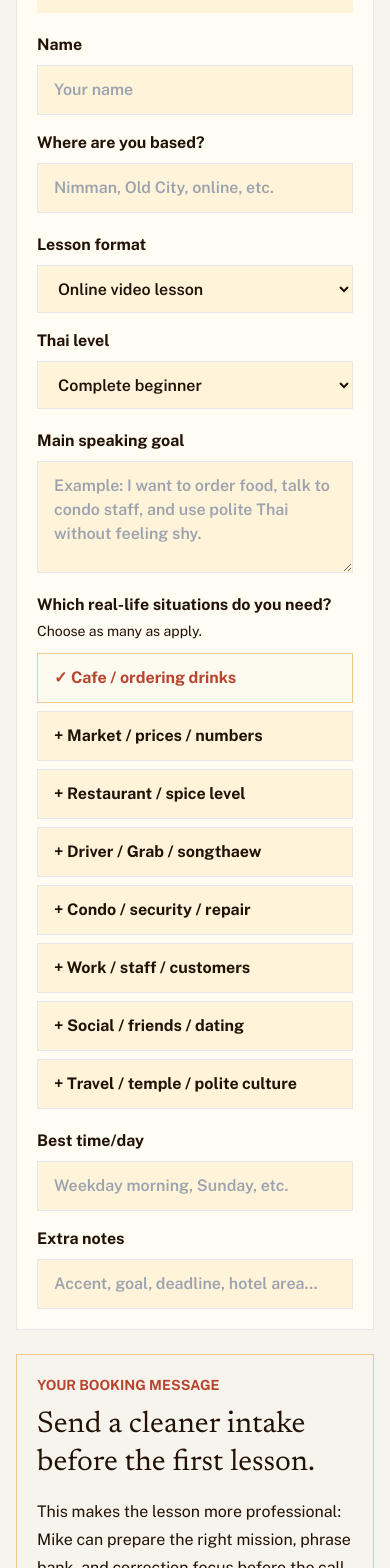
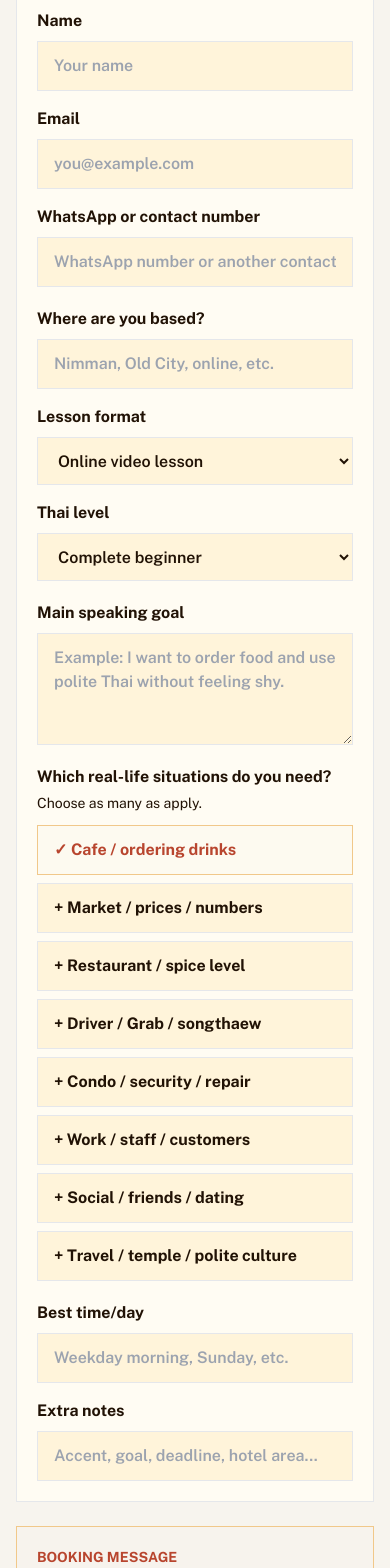
Before and after one commit to Mekjunkong/thai-culture, a Next.js app: page /book in a window 390 px wide. Shown: the part 1226-2794 px from the top of the page. Built offline with nearby package versions, Linux system fonts and the light colour scheme.

Commit message:
feat: clarify guided starter course offer and intake

```diff
--- a/app/book/IntakeForm.tsx
+++ b/app/book/IntakeForm.tsx
@@ -4,6 +4,8 @@ import { useEffect, useMemo, useState } from 'react'
 
 type IntakeState = {
   name: string
+  email: string
+  contact: string
   location: string
   format: string
   level: string
@@ -14,7 +16,7 @@ type IntakeState = {
 }
 
 const whatsappNumber = '66929894495'
-const DRAFT_KEY = 'tlcm-intake-draft-v1'
+const DRAFT_KEY = 'tlcm-intake-draft-v2'
 
 const situationOptions = [
   'Cafe / ordering drinks',
@@ -28,15 +30,11 @@ const situationOptions = [
 ]
 
 const initialState: IntakeState = {
-  name: '',
-  location: '',
-  format: 'Online video lesson',
-  level: 'Complete beginner',
-  goal: '',
-  situations: ['Cafe / ordering drinks'],
-  schedule: '',
-  notes: '',
+  name: '', email: '', contact: '', location: '', format: 'Online video lesson',
+  level: 'Complete beginner', goal: '', situations: ['Cafe / ordering drinks'], schedule: '', notes: '',
 }
+
+const inputClass = 'min-h-12 w-full rounded-none border border-tamarind/15 bg-jasmine px-4 py-3 font-semibold outline-none transition focus:border-clay focus:ring-4 focus:ring-clay/10'
 
 export default function IntakeForm() {
   const [form, setForm] = useState<IntakeState>(initialState)
@@ -44,25 +42,20 @@ export default function IntakeForm() {
 
   useEffect(() => {
     setCourseRequest(new URLSearchParams(window.location.search).get('product') === 'guided-starter-course')
-  }, [])
-
-  // Restore an in-progress draft (e.g. phone locked mid-form, tab reloaded).
-  useEffect(() => {
     try {
       const raw = window.localStorage.getItem(DRAFT_KEY)
-      if (raw) setForm((current) => ({ ...current, ...JSON.parse(raw) }))
+      if (raw) setForm(current => ({ ...current, ...JSON.parse(raw) }))
     } catch {
       // Ignore a corrupted draft and start fresh.
     }
   }, [])
 
-  // Autosave the draft as the learner fills it in.
   useEffect(() => {
     window.localStorage.setItem(DRAFT_KEY, JSON.stringify(form))
   }, [form])
 
   function updateField(field: keyof IntakeState, value: string) {
-    setForm((current) => ({ ...current, [field]: value }))
+    setForm(current => ({ ...current, [field]: value }))
   }
 
   function handleSend() {
@@ -70,25 +63,25 @@ export default function IntakeForm() {
   }
 
   function toggleSituation(option: string) {
-    setForm((current) => {
-      const exists = current.situations.includes(option)
-      return {
+    setForm(current => ({
       ...current,
-        situations: exists
-          ? current.situations.filter((item) => item !== option)
+      situations: current.situations.includes(option)
+        ? current.situations.filter(item => item !== option)
         : [...current.situations, option],
-      }
-    })
+    }))
   }
 
-  const message = useMemo(() => {
-    return encodeURIComponent(
-      [
+  const message = useMemo(() => encodeURIComponent([
     courseRequest
       ? 'Hi Mike, I want to request the Guided Starter Course (฿690, self-study, lifetime access).'
       : 'Hi Mike, I want to book Thai Lessons Chiang Mai.',
     '',
     `Name: ${form.name || '-'}`,
+    courseRequest ? `Login/account email: ${form.email || '-'}` : `Email: ${form.email || '-'}`,
+    `WhatsApp/contact: ${form.contact || '-'}`,
+    ...(courseRequest
+      ? [`Beginner goal (optional): ${form.goal || '-'}`]
+      : [
           `Where I live/stay: ${form.location || '-'}`,
           `Lesson format: ${form.format}`,
           `Thai level: ${form.level}`,
@@ -96,167 +89,76 @@ export default function IntakeForm() {
           `Situations I need: ${form.situations.join(', ') || '-'}`,
           `Best time/day: ${form.schedule || '-'}`,
           `Notes: ${form.notes || '-'}`,
+        ]),
     '',
     courseRequest
-          ? 'Please confirm payment instructions and manually confirm my course access. I understand this request is not an automatic purchase or instant access.'
+      ? 'Please reply with the current manual payment instructions and confirm access after payment is checked. I understand this request is not an automatic purchase or instant access.'
       : 'Please suggest the best first mission and price.',
-      ].join('\n')
-    )
-  }, [form, courseRequest])
+  ].join('\n')), [form, courseRequest])
 
-  const needsNudge = !form.name.trim() || !form.goal.trim()
+  const courseMissing = !form.name.trim() || !form.email.trim() || !form.contact.trim()
+  const lessonMissing = !form.name.trim() || !form.goal.trim()
 
   return (
     <div className="grid gap-6 lg:grid-cols-[1fr_0.82fr]">
-      <form className="min-w-0 rounded-none border border-tamarind/10 bg-surface p-5 md:p-7">
+      <form className="min-w-0 rounded-none border border-tamarind/10 bg-surface p-5 md:p-7" aria-labelledby="intake-heading">
+        <h2 id="intake-heading" className="sr-only">{courseRequest ? 'Guided Starter Course request' : 'Lesson intake'}</h2>
         {courseRequest && (
-          <p className="mb-5 rounded-none border-l-2 border-honey bg-jasmine px-4 py-3 text-sm font-semibold leading-6 text-tamarind/75">
+          <p className="mb-5 border border-honey bg-jasmine px-4 py-3 text-sm font-semibold leading-6 text-tamarind/75">
             <span className="block text-clay">Guided Starter Course · ฿690</span>
-            Self-study, lifetime access. This is a manual access request: Mike confirms payment and grants access after review. Nothing is purchased or unlocked automatically.
+            Self-study, lifetime access. This is a manual access request. Mike confirms payment and grants access after review. Nothing is purchased or unlocked automatically.
           </p>
         )}
-        <p className="mb-5 rounded-none bg-jasmine px-4 py-3 text-sm font-semibold leading-6 text-tamarind/75">
-          Your answers below build a WhatsApp message to Mike - nothing is sent until you tap the button. Your progress is saved automatically if you need to come back to this later.
+        <p className="mb-5 bg-jasmine px-4 py-3 text-sm font-semibold leading-6 text-tamarind/75">
+          Your answers build a WhatsApp message. Nothing is sent until you tap the button. Your draft is saved in this browser so you can return later.
         </p>
         <div className="grid gap-4 md:grid-cols-2">
-          <label className="grid gap-2 font-bold text-tamarind/78">
-            Name
-            <input
-              value={form.name}
-              onChange={(event) => updateField('name', event.target.value)}
-              className="min-h-12 rounded-none border border-tamarind/15 bg-jasmine px-4 py-3 font-semibold outline-none transition focus:border-clay focus:ring-4 focus:ring-clay/10"
-              placeholder="Your name"
-            />
+          <label htmlFor="intake-name" className="grid gap-2 font-bold text-tamarind/78">Name
+            <input id="intake-name" name="name" required value={form.name} onChange={event => updateField('name', event.target.value)} className={inputClass} placeholder="Your name" autoComplete="name" />
           </label>
-          <label className="grid gap-2 font-bold text-tamarind/78">
-            Where are you based?
-            <input
-              value={form.location}
-              onChange={(event) => updateField('location', event.target.value)}
-              className="min-h-12 rounded-none border border-tamarind/15 bg-jasmine px-4 py-3 font-semibold outline-none transition focus:border-clay focus:ring-4 focus:ring-clay/10"
-              placeholder="Nimman, Old City, online, etc."
-            />
+          <label htmlFor="intake-email" className="grid gap-2 font-bold text-tamarind/78">{courseRequest ? 'Login or account email' : 'Email'}
+            <input id="intake-email" name="email" type="email" required={courseRequest} value={form.email} onChange={event => updateField('email', event.target.value)} className={inputClass} placeholder="you@example.com" autoComplete="email" aria-describedby={courseRequest ? 'email-help' : undefined} />
+            {courseRequest && <span id="email-help" className="text-xs font-normal text-tamarind/60">Use the email you want matched to course access.</span>}
+          </label>
+          <label htmlFor="intake-contact" className="grid gap-2 font-bold text-tamarind/78">WhatsApp or contact number
+            <input id="intake-contact" name="contact" required={courseRequest} value={form.contact} onChange={event => updateField('contact', event.target.value)} className={inputClass} placeholder="WhatsApp number or another contact" autoComplete="tel" />
           </label>
         </div>
 
+        {courseRequest ? (
+          <label htmlFor="course-goal" className="mt-5 grid gap-2 font-bold text-tamarind/78">Beginner goal <span className="text-sm font-normal text-tamarind/55">optional</span>
+            <textarea id="course-goal" name="goal" value={form.goal} onChange={event => updateField('goal', event.target.value)} className={`${inputClass} min-h-28`} placeholder="What would you like to handle in Thai during your first month?" />
+          </label>
+        ) : (
+          <>
             <div className="mt-5 grid gap-4 md:grid-cols-2">
-          <label className="grid min-w-0 gap-2 font-bold text-tamarind/78">
-            Lesson format
-            <select
-              value={form.format}
-              onChange={(event) => updateField('format', event.target.value)}
-              className="min-h-12 w-full min-w-0 rounded-none border border-tamarind/15 bg-jasmine px-4 py-3 font-semibold outline-none transition focus:border-clay focus:ring-4 focus:ring-clay/10"
-            >
-              <option>Online video lesson</option>
-              <option>On-site cafe lesson in Chiang Mai</option>
-              <option>Chiang Mai Mission Walk</option>
-              <option>Not sure yet</option>
-            </select>
+              <label htmlFor="intake-location" className="grid gap-2 font-bold text-tamarind/78">Where are you based?
+                <input id="intake-location" name="location" value={form.location} onChange={event => updateField('location', event.target.value)} className={inputClass} placeholder="Nimman, Old City, online, etc." />
               </label>
-          <label className="grid min-w-0 gap-2 font-bold text-tamarind/78">
-            Thai level
-            <select
-              value={form.level}
-              onChange={(event) => updateField('level', event.target.value)}
-              className="min-h-12 w-full min-w-0 rounded-none border border-tamarind/15 bg-jasmine px-4 py-3 font-semibold outline-none transition focus:border-clay focus:ring-4 focus:ring-clay/10"
-            >
-              <option>Complete beginner</option>
-              <option>I know a few words</option>
-              <option>I can order simple things</option>
-              <option>I studied Thai before but need speaking confidence</option>
-            </select>
+              <label htmlFor="intake-format" className="grid gap-2 font-bold text-tamarind/78">Lesson format
+                <select id="intake-format" name="format" value={form.format} onChange={event => updateField('format', event.target.value)} className={inputClass}><option>Online video lesson</option><option>On-site cafe lesson in Chiang Mai</option><option>Chiang Mai Mission Walk</option><option>Not sure yet</option></select>
+              </label>
+              <label htmlFor="intake-level" className="grid gap-2 font-bold text-tamarind/78">Thai level
+                <select id="intake-level" name="level" value={form.level} onChange={event => updateField('level', event.target.value)} className={inputClass}><option>Complete beginner</option><option>I know a few words</option><option>I can order simple things</option><option>I studied Thai before but need speaking confidence</option></select>
               </label>
             </div>
-
-        <label className="mt-5 grid gap-2 font-bold text-tamarind/78">
-          Main speaking goal
-          <textarea
-            value={form.goal}
-            onChange={(event) => updateField('goal', event.target.value)}
-            className="min-h-28 rounded-none border border-tamarind/15 bg-jasmine px-4 py-3 font-semibold outline-none transition focus:border-clay focus:ring-4 focus:ring-clay/10"
-            placeholder="Example: I want to order food, talk to condo staff, and use polite Thai without feeling shy."
-          />
+            <label htmlFor="intake-goal" className="mt-5 grid gap-2 font-bold text-tamarind/78">Main speaking goal
+              <textarea id="intake-goal" name="goal" value={form.goal} onChange={event => updateField('goal', event.target.value)} className={`${inputClass} min-h-28`} placeholder="Example: I want to order food and use polite Thai without feeling shy." />
             </label>
-
-        <fieldset className="mt-5">
-          <legend className="font-bold text-tamarind">Which real-life situations do you need?</legend>
-          <p className="mt-1 text-sm text-tamarind/60">Choose as many as apply.</p>
-          <div className="mt-3 grid gap-2 md:grid-cols-2">
-            {situationOptions.map((option) => {
-              const checked = form.situations.includes(option)
-              return (
-                <button
-                  key={option}
-                  type="button"
-                  onClick={() => toggleSituation(option)}
-                  aria-pressed={checked}
-                  className={`rounded-none border px-4 py-3 text-left font-bold transition focus-visible:outline focus-visible:outline-2 focus-visible:outline-offset-4 focus-visible:outline-clay ${
-                    checked ? 'border-honey bg-sand/15 text-clay' : 'border-tamarind/10 bg-jasmine text-tamarind/70 hover:border-clay'
-                  }`}
-                >
-                  {checked ? '✓ ' : '+ '}{option}
-                </button>
-              )
-            })}
-          </div>
-        </fieldset>
-
-        <div className="mt-5 grid gap-4 md:grid-cols-2">
-          <label className="grid gap-2 font-bold text-tamarind/78">
-            Best time/day
-            <input
-              value={form.schedule}
-              onChange={(event) => updateField('schedule', event.target.value)}
-              className="min-h-12 rounded-none border border-tamarind/15 bg-jasmine px-4 py-3 font-semibold outline-none transition focus:border-clay focus:ring-4 focus:ring-clay/10"
-              placeholder="Weekday morning, Sunday, etc."
-            />
-          </label>
-          <label className="grid gap-2 font-bold text-tamarind/78">
-            Extra notes
-            <input
-              value={form.notes}
-              onChange={(event) => updateField('notes', event.target.value)}
-              className="min-h-12 rounded-none border border-tamarind/15 bg-jasmine px-4 py-3 font-semibold outline-none transition focus:border-clay focus:ring-4 focus:ring-clay/10"
-              placeholder="Accent, goal, deadline, hotel area..."
-            />
-          </label>
-        </div>
+            <fieldset className="mt-5"><legend className="font-bold text-tamarind">Which real-life situations do you need?</legend><p className="mt-1 text-sm text-tamarind/60">Choose as many as apply.</p><div className="mt-3 grid gap-2 md:grid-cols-2">{situationOptions.map(option => { const checked = form.situations.includes(option); return <button key={option} type="button" onClick={() => toggleSituation(option)} aria-pressed={checked} className={`min-h-11 border px-4 py-3 text-left font-bold transition focus-visible:outline focus-visible:outline-2 focus-visible:outline-offset-4 focus-visible:outline-clay ${checked ? 'border-honey bg-sand/15 text-clay' : 'border-tamarind/10 bg-jasmine text-tamarind/70 hover:border-clay'}`}>{checked ? '✓ ' : '+ '}{option}</button> })}</div></fieldset>
+            <div className="mt-5 grid gap-4 md:grid-cols-2"><label htmlFor="intake-schedule" className="grid gap-2 font-bold text-tamarind/78">Best time/day<input id="intake-schedule" name="schedule" value={form.schedule} onChange={event => updateField('schedule', event.target.value)} className={inputClass} placeholder="Weekday morning, Sunday, etc." /></label><label htmlFor="intake-notes" className="grid gap-2 font-bold text-tamarind/78">Extra notes<input id="intake-notes" name="notes" value={form.notes} onChange={event => updateField('notes', event.target.value)} className={inputClass} placeholder="Accent, goal, deadline, hotel area..." /></label></div>
+          </>
+        )}
       </form>
 
-      <aside className="min-w-0 rounded-none border border-honey bg-sand/10 p-5 md:p-7">
-        <p className="text-sm font-bold uppercase text-clay">Your booking message</p>
-        <h2 className="mt-3 text-3xl font-serif font-normal leading-tight">{courseRequest ? 'Request your Guided Starter Course access.' : 'Send a cleaner intake before the first lesson.'}</h2>
-        <p className="mt-4 leading-7 text-tamarind/70">
-          {courseRequest
-            ? 'Choose the course here and send your request. Mike will reply with payment instructions or confirmation, then handle access manually.'
-            : 'This makes the lesson more professional: Mike can prepare the right mission, phrase bank, and correction focus before the call or on-site class.'}
-        </p>
-        <div className="mt-5 rounded-none bg-surface p-4 text-sm leading-6 text-tamarind/72">
-          <p><strong>Format:</strong> {form.format}</p>
-          <p><strong>Level:</strong> {form.level}</p>
-          <p><strong>Situations:</strong> {form.situations.join(', ') || '-'}</p>
-          <p><strong>Goal:</strong> {form.goal || 'Not written yet'}</p>
-        </div>
-        {needsNudge && (
-          <p className="mt-4 text-sm font-semibold text-clay">
-            Add your name and goal above so Mike can prepare the right first lesson - or send as-is if you&apos;d rather explain over chat.
-          </p>
-        )}
-        <a
-          href={`https://wa.me/${whatsappNumber}?text=${message}`}
-          target="_blank"
-          rel="noreferrer"
-          onClick={handleSend}
-          className="mt-5 inline-flex min-h-12 w-full items-center justify-center rounded-none bg-ink px-6 py-3 text-center font-bold text-surface transition hover:bg-ink/85 focus-visible:outline focus-visible:outline-2 focus-visible:outline-offset-4 focus-visible:outline-clay"
-        >
-          {courseRequest ? 'Send course request on WhatsApp' : 'Send intake on WhatsApp'}
-        </a>
-        <a
-          href="/lesson-report"
-          className="mt-3 inline-flex min-h-12 w-full items-center justify-center rounded-none border border-tamarind/15 bg-surface px-6 py-3 text-center font-bold text-clay transition hover:border-clay focus-visible:outline focus-visible:outline-2 focus-visible:outline-offset-4 focus-visible:outline-clay"
-        >
-          View lesson report template
-        </a>
+      <aside className="min-w-0 border border-honey bg-sand/10 p-5 md:p-7">
+        <p className="text-sm font-bold uppercase text-clay">{courseRequest ? 'Course request' : 'Booking message'}</p>
+        <h2 className="mt-3 text-3xl font-serif font-normal leading-tight">{courseRequest ? 'Request access, then match your account.' : 'Send a cleaner intake before the first lesson.'}</h2>
+        <p className="mt-4 leading-7 text-tamarind/70">{courseRequest ? 'Mike will reply with the current manual payment instructions and confirm access after checking payment. The account email helps match access later.' : 'Your answers help Mike prepare the right mission, phrase bank, and correction focus.'}</p>
+        <div className="mt-5 bg-surface p-4 text-sm leading-6 text-tamarind/72"><p><strong>Name:</strong> {form.name || 'Not written yet'}</p><p><strong>Email:</strong> {form.email || 'Not written yet'}</p><p><strong>Contact:</strong> {form.contact || 'Not written yet'}</p>{courseRequest ? <p><strong>Goal:</strong> {form.goal || 'Optional, not written'}</p> : <><p><strong>Format:</strong> {form.format}</p><p><strong>Situations:</strong> {form.situations.join(', ') || '-'}</p></>}</div>
+        {(courseRequest ? courseMissing : lessonMissing) && <p role="alert" className="mt-4 text-sm font-semibold text-clay">{courseRequest ? 'Add your name, account email, and contact before sending the course request.' : 'Add your name and goal above, or send as-is if you would rather explain over chat.'}</p>}
+        <a href={`https://wa.me/${whatsappNumber}?text=${message}`} target="_blank" rel="noreferrer" onClick={handleSend} className="mt-5 inline-flex min-h-12 w-full items-center justify-center bg-ink px-6 py-3 text-center font-bold text-surface transition hover:bg-ink/85 focus-visible:outline focus-visible:outline-2 focus-visible:outline-offset-4 focus-visible:outline-clay">{courseRequest ? 'Send course request on WhatsApp' : 'Send intake on WhatsApp'}</a>
+        {!courseRequest && <a href="/lesson-report" className="mt-3 inline-flex min-h-12 w-full items-center justify-center border border-tamarind/15 bg-surface px-6 py-3 text-center font-bold text-clay transition hover:border-clay focus-visible:outline focus-visible:outline-2 focus-visible:outline-offset-4 focus-visible:outline-clay">View lesson report template</a>}
       </aside>
     </div>
   )
--- a/components/ui/Navbar.tsx
+++ b/components/ui/Navbar.tsx
@@ -9,7 +9,7 @@ import BrandLogo from './BrandLogo'
 const navItems = [
   { href: '/missions', label: 'Missions' },
   { href: '/practice', label: 'Practice app' },
-  { href: '/lessons', label: 'Free course' },
+  { href: '/lessons', label: 'Guided course' },
   { href: '/products', label: 'Products' },
   { href: '/#pricing', label: 'Pricing' },
 ]
--- a/components/ui/SiteFooter.tsx
+++ b/components/ui/SiteFooter.tsx
@@ -3,7 +3,7 @@ import Link from 'next/link'
 const learnLinks = [
   { href: '/missions', label: 'Free 5-minute missions' },
   { href: '/practice', label: 'Practice app' },
-  { href: '/lessons', label: 'Free 4-week course' },
+  { href: '/lessons', label: 'Guided Starter Course' },
   { href: '/products/50-thai-phrases-chiang-mai.html', label: '50 Chiang Mai phrases' },
 ]
 
```
Also changed, not shown: app/book/page.tsx (+9 -1 lines), app/page.tsx (+36 -27 lines), app/products/page.tsx (+17 -5 lines). Lines whose indentation alone changed are shown as unchanged.
